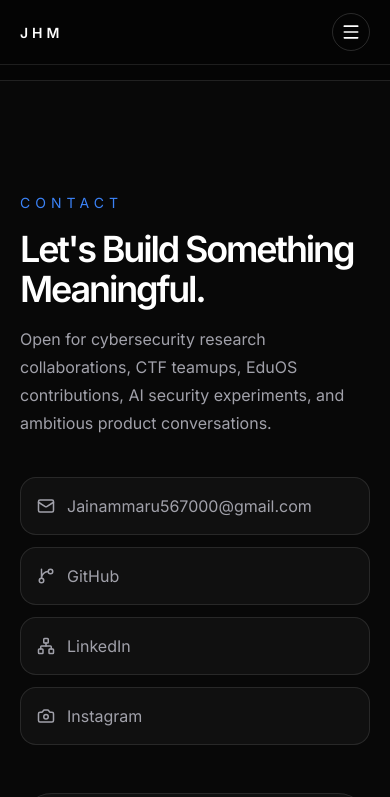
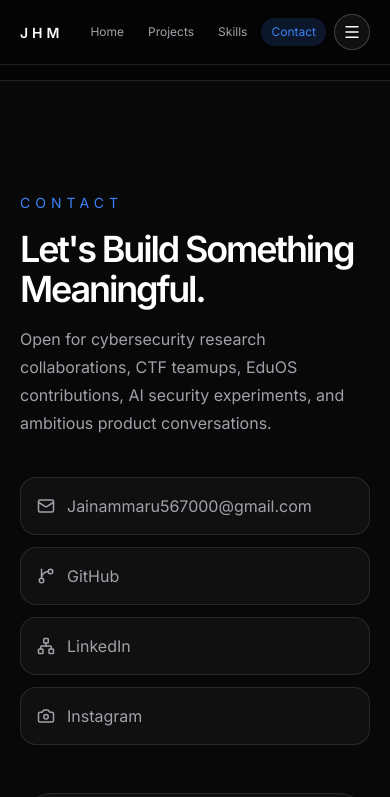
Before and after one commit to Dev9269/portfolio, a React (Vite) app: page /contact in a window 390 px wide. Shown: the top 797 px of the page. Built offline with nearby package versions, Linux system fonts and the light colour scheme.

Commit message:
show core nav links directly on mobile

```diff
--- a/src/components/Navbar.jsx
+++ b/src/components/Navbar.jsx
@@ -11,6 +11,13 @@ const navLinks = [
   { label: 'Skills', path: '/skills' },
   { label: 'Interests', path: '/interests' },
   { label: 'Certifications', path: '/certifications' },
+  { label: 'Contact', path: '/contact' },
+];
+
+const mobileLinks = [
+  { label: 'Home', path: '/' },
+  { label: 'Projects', path: '/projects' },
+  { label: 'Skills', path: '/skills' },
   { label: 'Contact', path: '/contact' },
 ];
 
@@ -49,7 +56,23 @@ export default function Navbar() {
           })}
         </div>
 
-        <div className="flex items-center gap-3">
+        <div className="flex items-center gap-2">
+          <div className="flex items-center gap-1 text-xs text-text-secondary md:hidden">
+            {mobileLinks.map((link) => {
+              const isActive = pathname === link.path;
+              return (
+                <Link
+                  key={link.path}
+                  to={link.path}
+                  className={`rounded-full px-2.5 py-1.5 transition ${
+                    isActive ? 'bg-accent/15 text-accent' : 'hover:text-white'
+                  }`}
+                >
+                  {link.label}
+                </Link>
+              );
+            })}
+          </div>
           <Link
             to="/contact"
             className="hidden rounded-full border border-white/15 px-4 py-2 text-sm text-white transition hover:border-accent hover:bg-white/5 sm:inline-block"
@@ -59,10 +82,10 @@ export default function Navbar() {
           <button
             type="button"
             onClick={() => setMenuOpen(!menuOpen)}
-            className="flex items-center justify-center rounded-full border border-white/15 p-2 text-white transition hover:border-accent md:hidden"
+            className="flex items-center justify-center rounded-full border border-white/20 bg-white/5 p-2 text-white transition hover:border-accent hover:bg-white/10 md:hidden"
             aria-label={menuOpen ? 'Close menu' : 'Open menu'}
           >
-            {menuOpen ? <X size={20} /> : <Menu size={20} />}
+            {menuOpen ? <X size={18} /> : <Menu size={18} />}
           </button>
         </div>
       </div>
```
